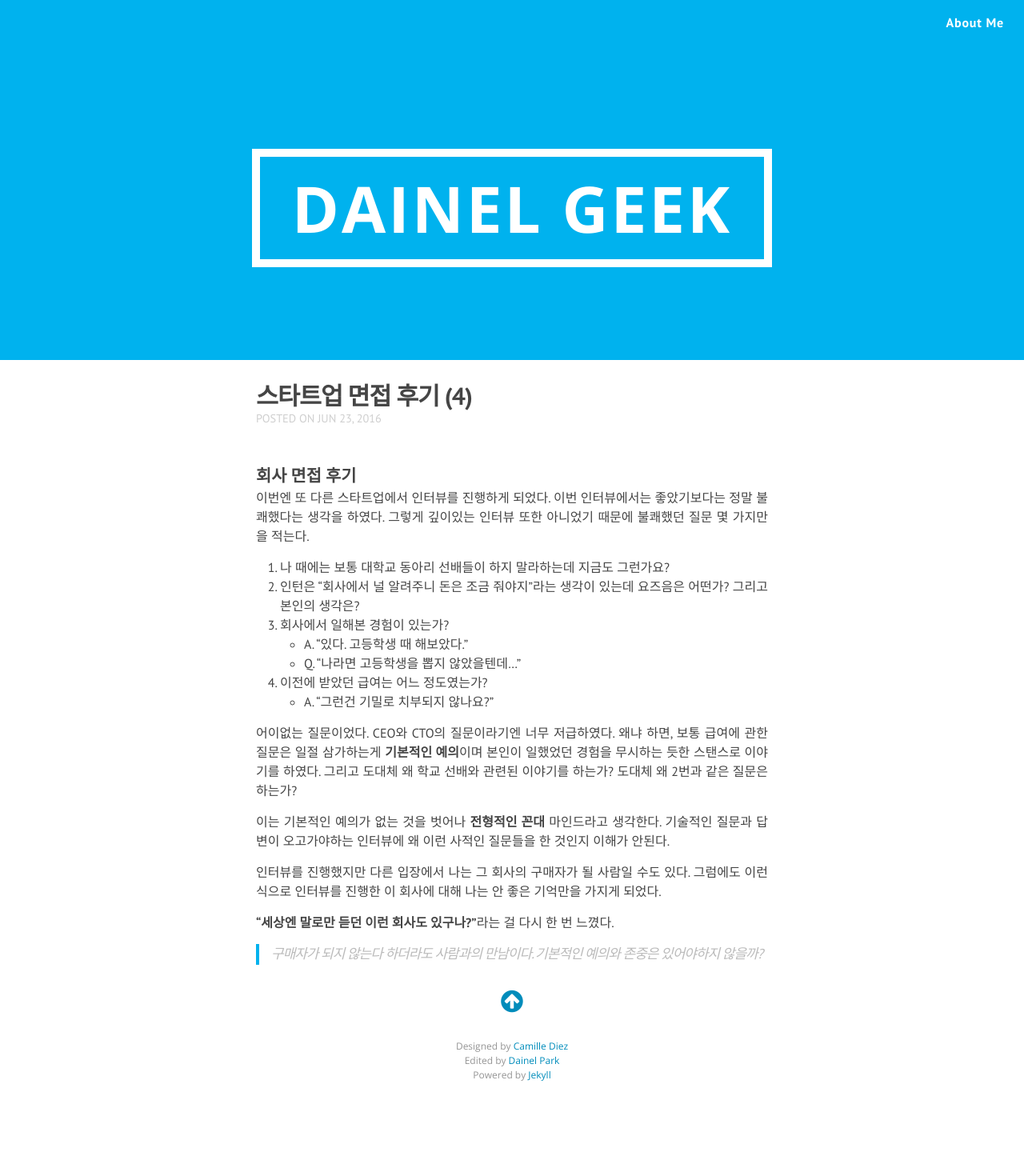
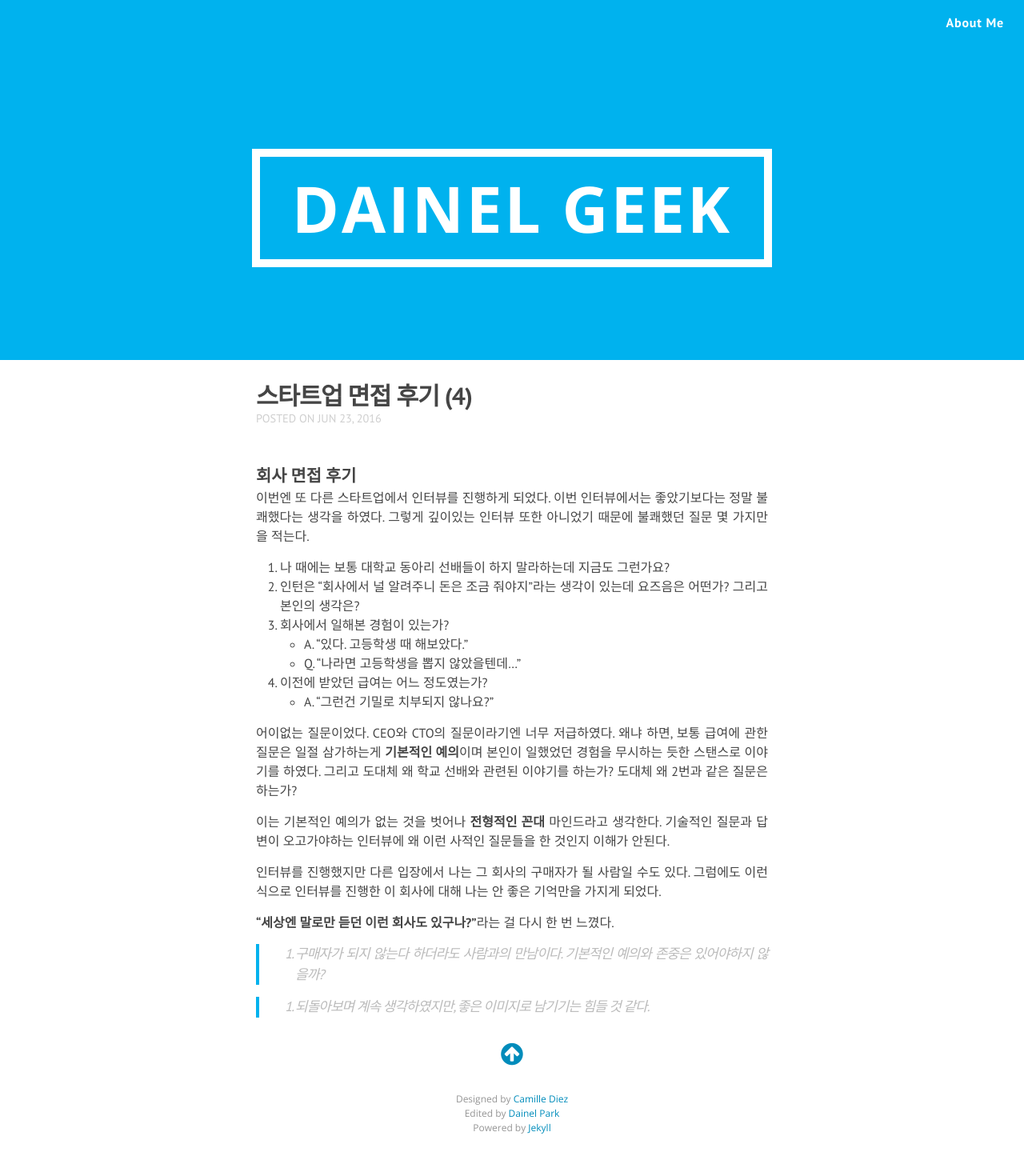
Before and after one commit to DainelPark/dainelpark.github.io, a Jekyll site: the page built from _posts/2016-06-23-스타트업면접후기(4).md, in a window 1280 px wide. Shown: the whole page at 80% size. Built offline with Jekyll 4.4.1, drawn with Linux system fonts in a browser that asks for light colours; nearby versions of some CDN libraries; Markdown is read by kramdown in place of the engine named in the settings; before the commit the page ends 1389 px from its top, so only the background shows below that.

Commit message:
마지막 말 추가

```diff
--- a/_posts/2016-06-23-스타트업면접후기(4).md
+++ b/_posts/2016-06-23-스타트업면접후기(4).md
@@ -25,4 +25,6 @@ date:   2016-06-23
 
 **"세상엔 말로만 듣던 이런 회사도 있구나?"**라는 걸 다시 한 번 느꼈다.
 
-> 구매자가 되지 않는다 하더라도 사람과의 만남이다. 기본적인 예의와 존중은 있어야하지 않을까?
+> 1. 구매자가 되지 않는다 하더라도 사람과의 만남이다. 기본적인 예의와 존중은 있어야하지 않을까?
+
+> 2. 되돌아보며 계속 생각하였지만, 좋은 이미지로 남기기는 힘들 것 같다.
```
